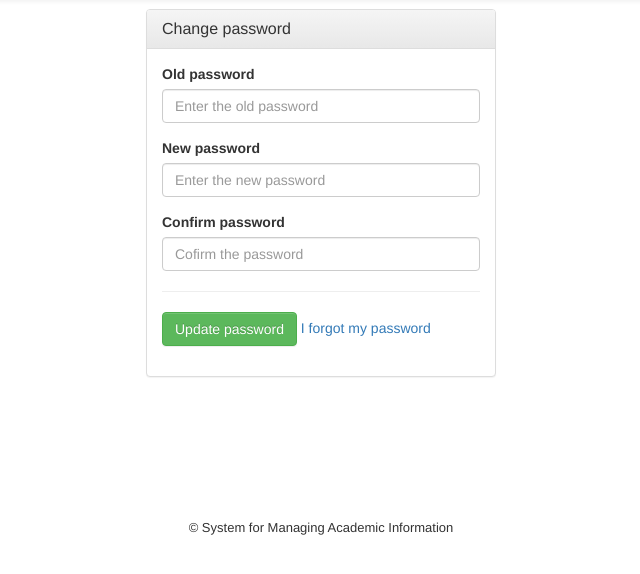
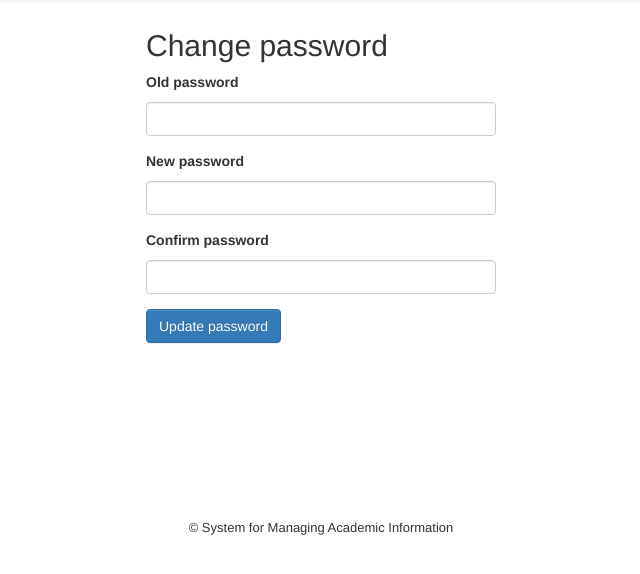
Before and after one commit to vampy/university-SE, a Flask app: page /changepassword in a window 1280 px wide. Shown: the part 51-625 px from the top of the page, without its empty margins (319-959 px from the left). Run offline with Flask 2, Linux system fonts and the light colour scheme; the visitor is signed in with stand-in values (Sample User, id 1); data comes from the database, SQL or seed files in the repository; some libraries are stand-ins or nearby versions.

Commit message:
Implement change password functionality. Use the macros for the change password form.

```diff
--- a/school/templates/user/changepassword.html
+++ b/school/templates/user/changepassword.html
@@ -1,34 +1,12 @@
+{% from "macros/form.html" import render_form %}
 {% extends 'base.html' %}
 {% set page_title = 'Change Password' %}
 
 {% block body %}
-<div id="change-password-main">
-    <div class="col-md-4 col-md-offset-4">
-        <div class="panel panel-default">
-{#            No panel-title #}
-            <div class="panel-heading"><h3 class="panel-title">Change password</h3></div>
-            <div class="panel-body">
-                <form role="form" method="POST">
-                    {{ form.hidden_tag() }}
-                    <div class="form-group">
-                        <label for="change-password-old-password">Old password</label>
-                        {{ form.old_password(class_="form-control", placeholder="Enter the old password", id="user_old_password") }}
-                    </div>
-                    <div class="form-group">
-                        <label for="change-password-new-password">New password</label>
-                        {{ form.new_password(class_="form-control", placeholder="Enter the new password", id="user_new_password") }}
-                    </div>
-                    <div class="form-group">
-                        <label for="change-password-confirmed-password">Confirm password </label>
-                        {{ form.confirmed_password(class_="form-control", id="user_confirm_new_password", placeholder="Cofirm the password") }}
-                    </div>
-                    <hr>
-                    <div class="form-group">
-                        {{ form.update_password(class_="btn btn-success") }} <a href="#">I forgot my password</a>
-                    </div>
-                </form>
-            </div>
-        </div>
+<div class="col-md-4 col-md-offset-4">
+    <h2>Change password</h2>
+    <div>
+        {{ render_form(url_for('user.changepassword'), form) }}
     </div>
 </div>
 {% endblock %}
--- a/school/user/forms.py
+++ b/school/user/forms.py
@@ -1,8 +1,6 @@
 from flask_wtf import Form
-from wtforms import PasswordField, SubmitField
-from wtforms.validators import DataRequired
-from flask import flash
-from school.config import FLASH_ERROR
+from wtforms import PasswordField, SubmitField, ValidationError
+from wtforms.validators import DataRequired, EqualTo
 from school.forms import RedirectForm
 from flask.ext.login import current_user
 
@@ -10,8 +8,9 @@ from flask.ext.login import current_user
 class ChangePasswordForm(RedirectForm):
     old_password = PasswordField('Old password', validators=[DataRequired()])
     new_password = PasswordField('New password', validators=[DataRequired()])
-    confirmed_password = PasswordField('Confirm password', validators=[DataRequired()])
-    update_password = SubmitField('Update password')
+    confirmed_password = PasswordField('Confirm password',
+                                       validators=[DataRequired(), EqualTo('new_password', "Confirm password is different from New password field")])
+    submit = SubmitField('Update password')
 
     def __init__(self, *args, **kwargs):
         Form.__init__(self, *args, **kwargs)
@@ -20,14 +19,6 @@ class ChangePasswordForm(RedirectForm):
     def get_new_password(self):
         return self.new_password.data
 
-    def validate(self):
-        rv = Form.validate(self)
-        if not rv:
-            return False
-        if not current_user.verify_password(self.old_password.data):
-            flash("Old password isn't valid", FLASH_ERROR)
-            return False
-        if self.new_password.data != self.confirmed_password.data:
-            flash("Password doesn't match the confirmation", FLASH_ERROR)
-            return False
-        return True
+    def validate_old_password(self, field):
+        if not current_user.verify_password(field.data):
+            raise ValidationError("Password is wrong.")
--- a/school/user/views.py
+++ b/school/user/views.py
@@ -1,6 +1,7 @@
 from flask import Blueprint, render_template, flash, g
 from flask.ext.login import login_required, logout_user, current_user, login_user
 from .forms import ChangePasswordForm
+from school.extensions import db
 from school.config import FLASH_SUCCESS
 from school.decorators import role_required
 
@@ -18,10 +19,13 @@ def index():
 @login_required
 def changepassword():
     form = ChangePasswordForm()
-    if form.validate():
+    if form.validate_on_submit():
+        flash('Password changed successfully.', FLASH_SUCCESS)
+        current_user.password = form.new_password.data
 
-        flash('Password changed successfully.', FLASH_SUCCESS)
-        # TODO controller.changepassword(current_user,form.get_new_password)
+        db.session.add(current_user)
+        db.session.commit()
+
         return form.redirect("user.index")
 
     return render_template('user/changepassword.html', form=form)
```
